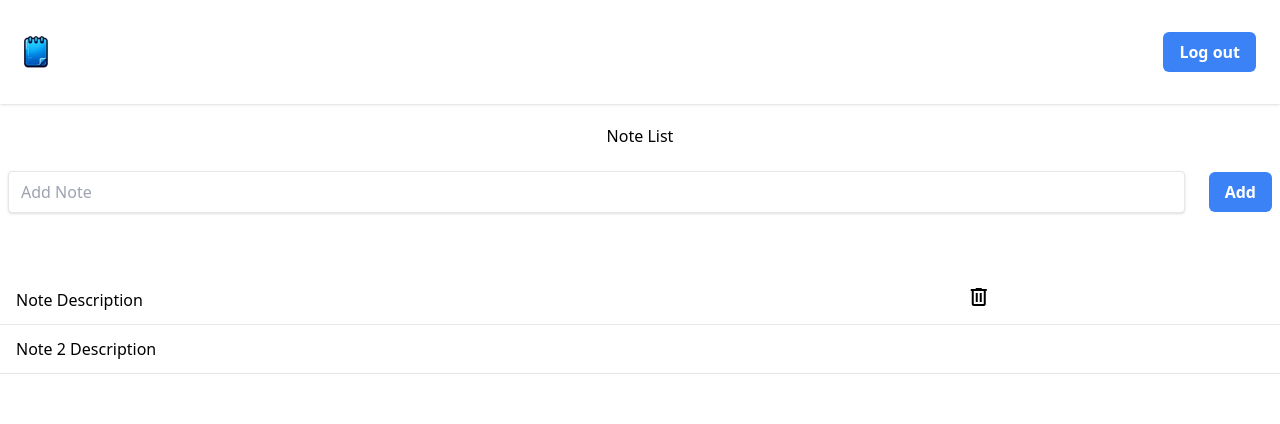
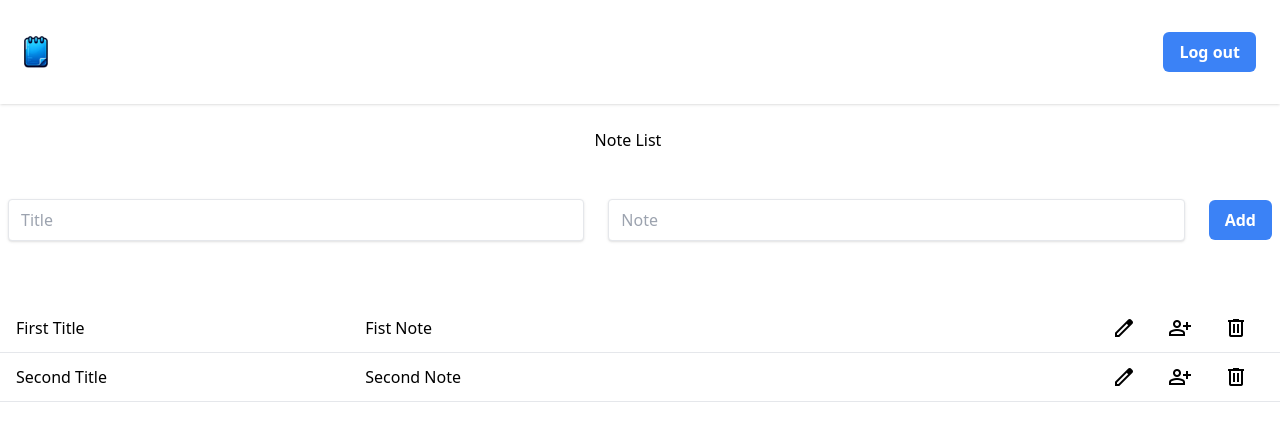
Before and after one commit to GiovanePS/notes-list-trabalho-web, a Next.js app in the folder client/: page /dashboard in a window 1280 px wide. Shown: the top 424 px of the page. Built offline with nearby package versions, Linux system fonts and the light colour scheme; no server answers.

Commit message:
listing notes +icons

```diff
--- a/client/src/app/dashboard/(components)/InputNote.tsx
+++ /dev/null
@@ -1,45 +0,0 @@
-"use client";
-
-import React, { Fragment, useState, FormEvent } from "react";
-import Button from "../../(components)/Button";
-
-export default function InputTodo() {
-	const [description, setDescription] = useState<string>("");
-
-	const onSubmitForm = async (e: FormEvent<HTMLFormElement>) => {
-		e.preventDefault();
-		try {
-			const body = { description };
-			const response = await fetch("http://localhost:5000/todos", {
-				method: "POST",
-				headers: { "Content-Type": "application/json" },
-				body: JSON.stringify(body),
-			});
-
-			window.location.href = "/";
-		} catch (error) {
-			console.error(error);
-		}
-	};
-
-	return (
-		<Fragment>
-			<div className="container mx-auto">
-				<h1 className="text-center mt-5">Note List</h1>
-				<form
-					className="flex items-center mx-2"
-					onSubmit={onSubmitForm}
-				>
-					<input
-						className="shadow border rounded w-full py-2 px-3 mr-6 text-gray-700 focus:outline-none focus:shadow-outline"
-						type="text"
-            placeholder="Add Note"
-            value={description}
-            onChange={(e) => setDescription(e.target.value)}
-					/>
-					<Button text="Add" />
-				</form>
-			</div>
-		</Fragment>
-	);
-};
--- /dev/null
+++ b/client/src/app/dashboard/(components)/Note.tsx
@@ -0,0 +1,20 @@
+import React from "react";
+
+type NoteProps = {
+	title: string;
+	text: string;
+};
+
+export default function Button(props: NoteProps) {
+	return (
+		<tr className="bg-white border-b border-gray-200 hover:bg-gray-100">
+			<td className="px-4 py-3">{props.title}</td>
+			<td className="px-4 py-3">{props.text}</td>
+			<td className="flex justify-end items-center space-x-8 px-4 py-3 mx-4">
+				<span className="material-symbols-outlined">edit</span>
+				<span className="material-symbols-outlined">person_add</span>
+				<span className="material-symbols-outlined">delete</span>
+			</td>
+		</tr>
+	);
+}
--- a/client/src/app/dashboard/(components)/Notes.tsx
+++ b/client/src/app/dashboard/(components)/Notes.tsx
@@ -1,12 +1,13 @@
 "use client";
 import React, { FormEvent, useEffect, useState } from "react";
 import Button from "../../(components)/Button"
-import InputText from "../../(components)/InputText"
+import Note from "./Note"
+
 
 interface Note {
   id: number;
-  titulo: string;
-  texto: string;
+  title: string;
+  text: string;
 }
 
 const SERVER_URL = 'http://localhost:5000'
@@ -18,17 +19,17 @@ export default function Notes() {
     event.preventDefault()
     try {
       const formData = new FormData(event.currentTarget)
-      const titulo = formData.get('titulo')!.toString()
-      const texto = formData.get('texto')!.toString()
-      addNote(titulo, texto)
+      const title = formData.get('title')!.toString()
+      const text = formData.get('text')!.toString()
+      addNote(title, text)
     } catch (error) {
       console.error(error)
     }
   }
 
-  const addNote = async (titulo: string, texto: string) => {
+  const addNote = async (title: string, text: string) => {
     try {
-      const body = { titulo, texto }
+      const body = { title, text }
       const response = await fetch(`${SERVER_URL}/notes`, {
         method: "POST",
         headers: { "Content-Type": "application/json" },
@@ -92,23 +93,34 @@ export default function Notes() {
 
   return (
 		<>
+			<div className="container mx-auto">
+				<h1 className="text-center my-6 mr-6">Note List</h1>
+				<form
+					className="flex flex-col md:flex-row items-center justify-center mx-2"
+					onSubmit={onSubmitForm}
+				>
+					<input
+						className="input1"
+						type="text"
+						id="title"
+						name="title"
+						placeholder="Title"
+					/>
+					<input
+						className="input1"
+						type="text"
+						id="text"
+						name="text"
+						placeholder="Note"
+					/>
+					<Button text="Add" />
+				</form>
+			</div>
 			<div className="container mx-auto mt-10">
 				<table className="min-w-full">
 					<tbody className="">
-						<tr className="bg-white border-b border-gray-200 hover:bg-gray-100">
-							<td className="px-4 py-3">Note Description</td>
-							<td>
-				        <span className="material-symbols-outlined">delete</span>
-							</td>
-						</tr>
-						<tr className="bg-white border-b border-gray-200">
-							<td className="px-4 py-3">Note 2 Description</td>
-							<td className="px-4 py-2">
-								<div className="flex justify-end opacity-0 hover:opacity-100">
-									<span className="material-symbols-outlined">delete</span>
-								</div>
-							</td>
-						</tr>
+						<Note text="Fist Note" title="First Title" />
+						<Note text="Second Note" title="Second Title" />
 					</tbody>
 				</table>
 			</div>
--- a/client/src/app/dashboard/page.tsx
+++ b/client/src/app/dashboard/page.tsx
@@ -34,7 +34,6 @@ export default function Dashboard() {
 		<>
 			<div>
 				<DashboardNavBar />
-				<InputNote />
 				<Notes />
 			</div>
 		</>
--- a/client/src/app/globals.css
+++ b/client/src/app/globals.css
@@ -10,4 +10,8 @@
 	.link {
 		@apply my-0 mx-4 text-gray-700 leading-5 hover:text-blue-600;
 	}
+
+	.input1 {
+		@apply shadow border rounded md:w-3/5 px-3 py-2 mr-6 my-2 text-gray-700 focus:outline-none;
 	}
+}
```
Lines whose indentation alone changed are shown as unchanged.
